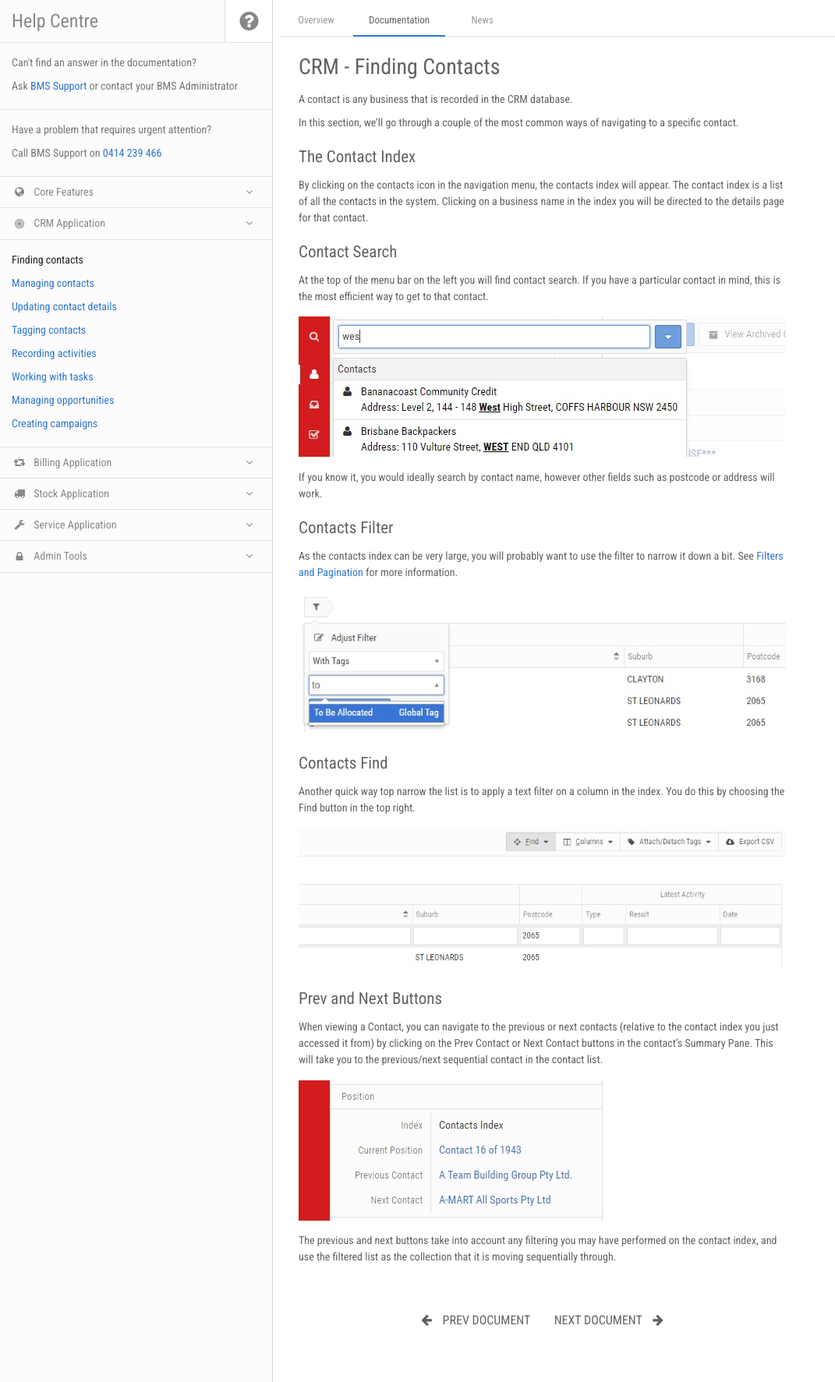
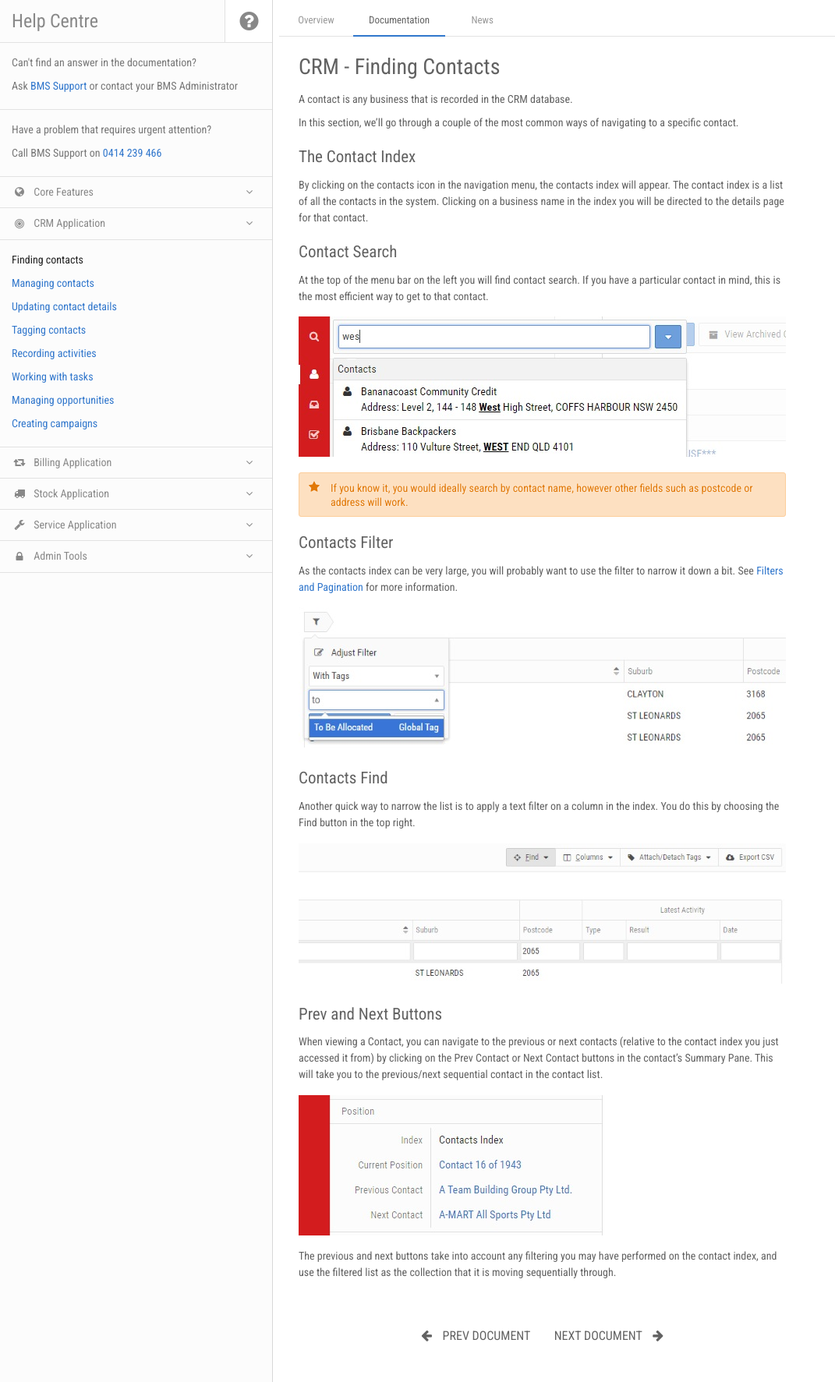
Before and after one commit to ambit/bms-support, a Jekyll site: the page built from docs/crm-finding-contacts.md, in a window 1280 px wide. Shown: the whole page at 78% size, without its empty margins (0-1071 px from the left). Built offline with Jekyll 4.4.1, drawn with Linux system fonts in a browser that asks for light colours; nearby versions of some CDN libraries.

```diff
--- a/docs/crm-finding-contacts.md
+++ b/docs/crm-finding-contacts.md
@@ -19,26 +19,29 @@
 
 At the top of the menu bar on the left you will find contact search. If you have a particular contact in mind, this is the most efficient way to get to that contact.
 
-![Navigation Menu]({{ site.baseurl }}/img/crm-contact-search-bar.jpg)
+![Contact Search]({{ site.baseurl }}/img/crm-contact-search-bar.jpg)
 
-If you know it, you would ideally search by contact name, however other fields such as postcode or address will work.
+<div class="note">
+  <span class="fa fa-star fa-lg">&nbsp;</span>
+  <h5>If you know it, you would ideally search by contact name, however other fields such as postcode or address will work.</h5>
+</div>
 
 ## Contacts Filter
 
 As the contacts index can be very large, you will probably want to use the filter to narrow it down a bit. See [Filters and Pagination](../filters-and-pagination/) for more information.
 
-![Navigation Menu]({{ site.baseurl }}/img/crm-contact-filter.jpg)
+![Contacts Filter]({{ site.baseurl }}/img/crm-contact-filter.jpg)
 
 ## Contacts Find
 
-Another quick way top narrow the list is to apply a text filter on a column in the index. You do this by choosing the Find button in the top right.
+Another quick way to narrow the list is to apply a text filter on a column in the index. You do this by choosing the Find button in the top right.
 
-![Navigation Menu]({{ site.baseurl }}/img/crm-contact-find.jpg)
+![Contacts Find]({{ site.baseurl }}/img/crm-contact-find.jpg)
 
 ## Prev and Next Buttons
 
 When viewing a Contact, you can navigate to the previous or next contacts (relative to the contact index you just accessed it from) by clicking on the Prev Contact or Next Contact buttons in the contact's Summary Pane. This will take you to the previous/next sequential contact in the contact list.
 
-![Navigation Menu]({{ site.baseurl }}/img/crm-contact-prev-next.jpg)
+![Prev and Next Buttons]({{ site.baseurl }}/img/crm-contact-prev-next.jpg)
 
 The previous and next buttons take into account any filtering you may have performed on the contact index, and use the filtered list as the collection that it is moving sequentially through.
```
Also changed, not shown: docs/crm-tagging-contacts.md (+9 -6 lines), docs/crm-updating-contact-details.md (+6 -3 lines), img/crm-contact-adding-tags.jpg (added).
